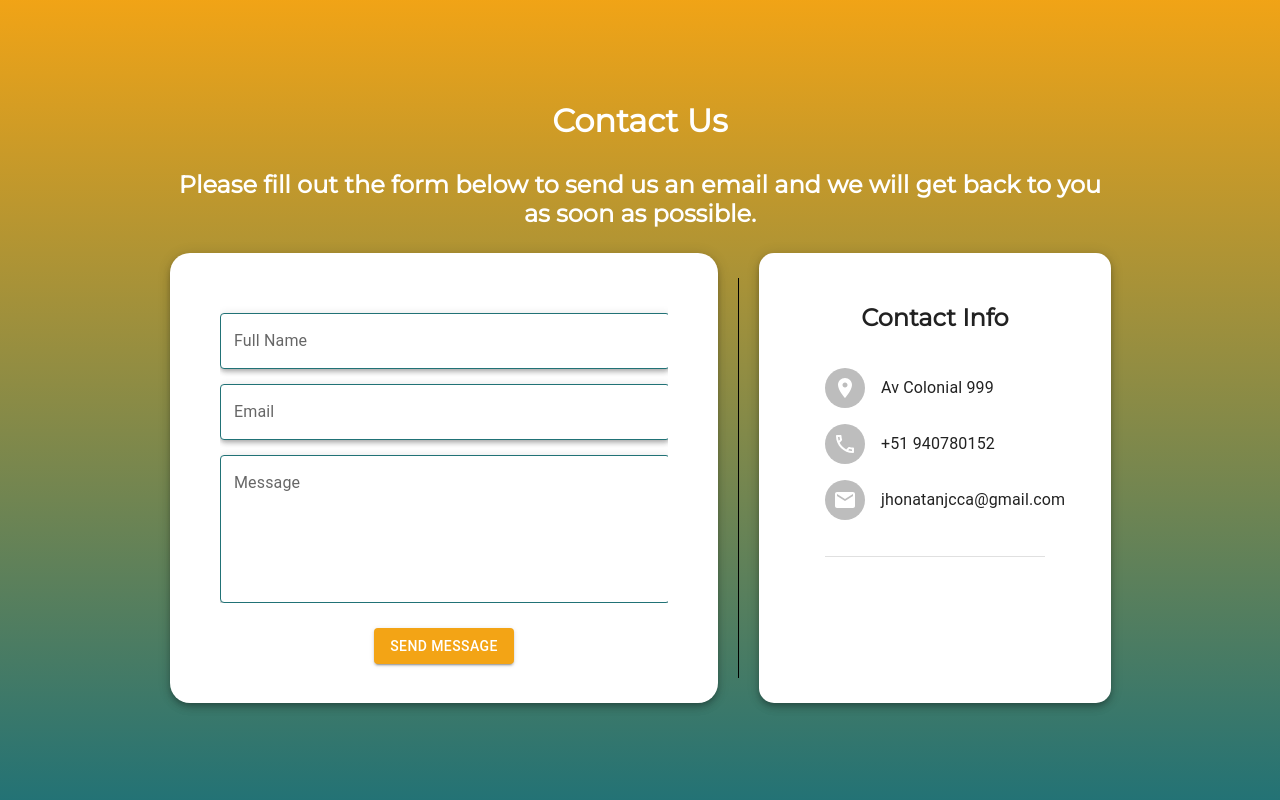
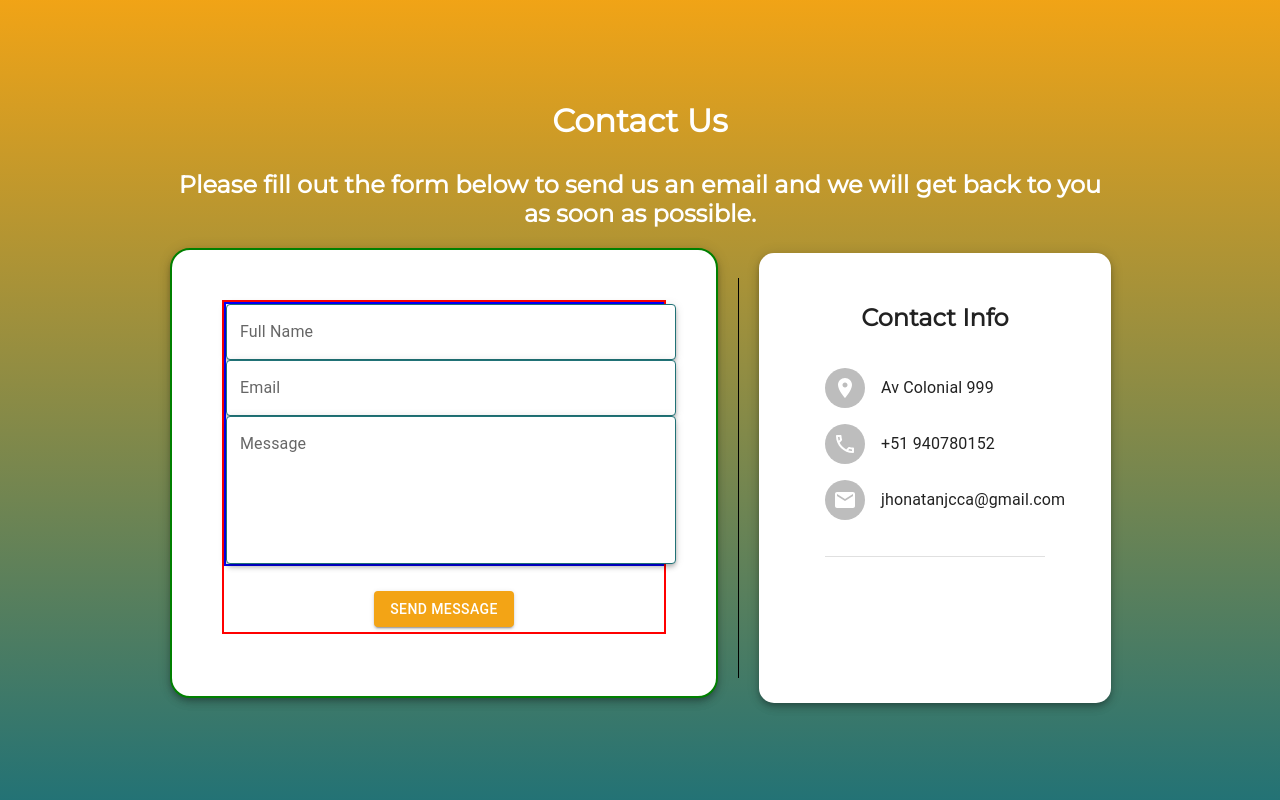
Before and after one commit to jhonnjc15/PaqariPage, a React (Create React App) app: page / in a window 1280 px wide. Shown: the part 1794-2594 px from the top of the page. Built offline with nearby package versions, Linux system fonts and the light colour scheme; a web font is replaced by a local one.

Commit message:
Working in the contact page, adding the css form file and fixing the resposive part

```diff
--- a/src/components/Contact/Contact.css
+++ b/src/components/Contact/Contact.css
@@ -32,7 +32,7 @@
   /*border: 2px solid yellow;*/
   display:flex;
   flex-direction: column;
-  justify-content:center;
+  /*justify-content:flex-start;*/
   padding: 20px;
   width: 60%;
 }
--- /dev/null
+++ b/src/components/Contact/Form.css
@@ -0,0 +1,4 @@
+.formcss{
+  border: 2px solid red;
+  width: auto;
+}
--- a/src/components/Contact/Form.js
+++ b/src/components/Contact/Form.js
@@ -3,7 +3,7 @@ import { TextField, Button } from '@mui/material';
 import Card from "@mui/material/Card";
 import { Grid } from "@mui/material";
 import { styled } from '@mui/material/styles';
-
+import "./Form.css"
 const CssTextField = styled(TextField)({
   '& label.Mui-focused': {
     color: '#217276',
@@ -51,21 +51,28 @@ const MaterialFormComponent = (props) => {
           padding:"50px",
           height: "450px",
           borderRadius: "20px",
-		  '@media screen and (max-width: 500px)': {
+          border: "2px solid green",
+		  '@media screen and (max-width: 600px)': {
+            padding:"20px",
+          },
+          '@media screen and (max-width: 800px) and (min-width:600px)': {
+            display: "flex",
+            justifyContent: "center",
             padding:"20px",
           }
+
 		}}
       >
-            <form onSubmit={handleSubmit} >
+            <form className="formcss" onSubmit={handleSubmit} >
               <Grid container
                 sx={{
-				  overflow: "auto",
+                  border: "2px solid blue",
                   display: "flex",
                   alignItems:"center",
-                  gap: "15px",
-                  width: "100%",
-                  '@media screen and (max-width: 500px)': {
-                    width: "200px",
+                  ap: "15px",
+                  width: "auto",
+                  '@media screen and (max-width: 600px)': {
+                    width: "auto",
                     alignItems:"center",
                   }
                 }}
@@ -74,13 +81,12 @@ const MaterialFormComponent = (props) => {
 
                       <CssTextField
                         sx={{
-                          marginTop: "10px",
-                          width: "450px",
+                          width: "auto",
                           background: "white",
                           borderRadius: "5PX",
                           boxShadow: 4,
-                          '@media screen and (max-width: 500px)': {
-                            width: "200px",
+                          '@media screen and (min-width: 750px)': {
+                            width: "450px",
                           }
                         }}
                         id="fullName"
@@ -93,7 +99,15 @@ const MaterialFormComponent = (props) => {
                   </Grid>
                   <Grid item>
                       <CssTextField
-                        sx={{width: "450px",  background: "white", borderRadius: "5PX", boxShadow: 4}}
+                        sx={{
+                         width: "auto",
+                         background: "white",
+                         borderRadius: "5PX",
+                         boxShadow: 4,
+                         '@media screen and (min-width: 750px)': {
+                            width: "450px",
+                          }
+                       }}
                         id="email"
                         name="email"
                         label="Email"
@@ -106,7 +120,15 @@ const MaterialFormComponent = (props) => {
 
                   <Grid item>
                     <CssTextField
-                      sx={{width: "450px",  background: "white", borderRadius: "5PX", boxShadow: 4}}
+                      sx={{
+                        width: "auto",
+                        background: "white",
+                        borderRadius: "5PX",
+                        boxShadow: 4,
+                        '@media screen and (min-width: 750px)': {
+                          width: "450px",
+                        }
+                      }}
                       id="message"
                       name="message"
                       label="Message"
```
Also changed, not shown: 1 other file (tests, documents, lock files or other folders).
